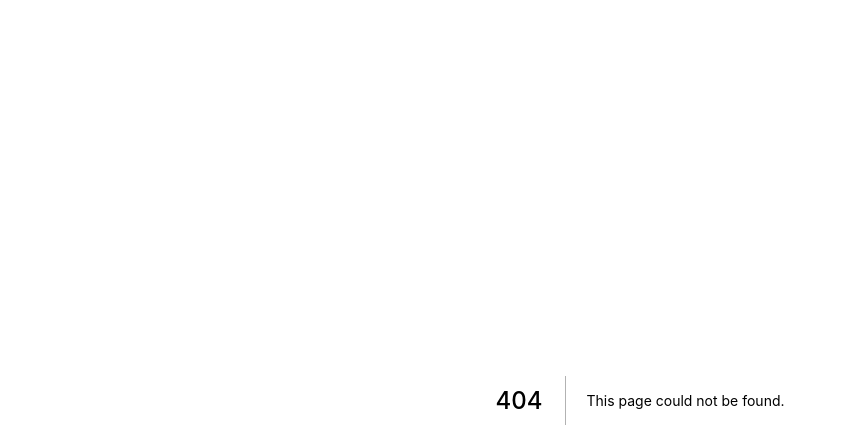
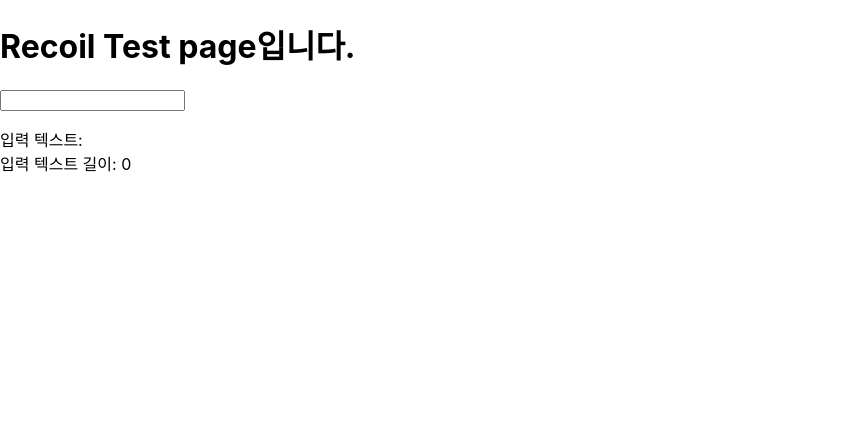
Before and after one commit to gardenruler/corporate-library-front, a Next.js app: page /text in a window 1280 px wide. Before the commit this address had no page. Shown: the top 448 px of the page, without its empty margins (0-847 px from the left). Built offline with nearby package versions, Linux system fonts and the light colour scheme.

Commit message:
recoil 적용

```diff
--- a/package.json
+++ b/package.json
@@ -10,7 +10,8 @@
   "dependencies": {
     "next": "12.0.3",
     "react": "17.0.2",
-    "react-dom": "17.0.2"
+    "react-dom": "17.0.2",
+    "recoil": "^0.5.2"
   },
   "devDependencies": {
     "@types/node": "16.11.7",
--- a/pages/_app.tsx
+++ b/pages/_app.tsx
@@ -1,8 +1,13 @@
-import '../styles/globals.css'
-import type { AppProps } from 'next/app'
+import '../styles/globals.css';
+import { RecoilRoot } from 'recoil';
+import type { AppProps } from 'next/app';
 
 function MyApp({ Component, pageProps }: AppProps) {
-  return <Component {...pageProps} />
+  return (
+    <RecoilRoot>
+      <Component {...pageProps} />
+    </RecoilRoot>
+  );
 }
 
-export default MyApp
+export default MyApp;
--- /dev/null
+++ b/pages/text.tsx
@@ -0,0 +1,25 @@
+import { useRecoilState, useRecoilValue } from 'recoil';
+import { textState } from '../recoil/atoms';
+import { charCountState } from '../recoil/selectors';
+
+function Text() {
+  const [text, setText] = useRecoilState(textState);
+  const count = useRecoilValue(charCountState);
+
+  const onChange = (event: React.ChangeEvent<HTMLInputElement>) => {
+    setText(event.target.value);
+  };
+
+  return (
+    <div>
+      <h1>Recoil Test page입니다.</h1>
+      <input type='text' value={text} onChange={onChange} />
+      <p>
+        입력 텍스트: {text} <br/>
+        입력 텍스트 길이: {count}
+      </p>
+    </div>
+  );
+}
+
+export default Text;
--- /dev/null
+++ b/recoil/atoms.ts
@@ -0,0 +1,6 @@
+import { atom } from 'recoil';
+
+export const textState = atom({
+  key: 'textState',
+  default: '',
+});
--- /dev/null
+++ b/recoil/selectors.ts
@@ -0,0 +1,11 @@
+import { selector } from 'recoil';
+import { textState } from './atoms';
+
+export const charCountState = selector({
+  key: 'charCountState',
+  get: ({ get }) => {
+    const text = get(textState);
+
+    return text.length;
+  },
+});
```
Also changed, not shown: 1 other file (tests, documents, lock files or other folders).
